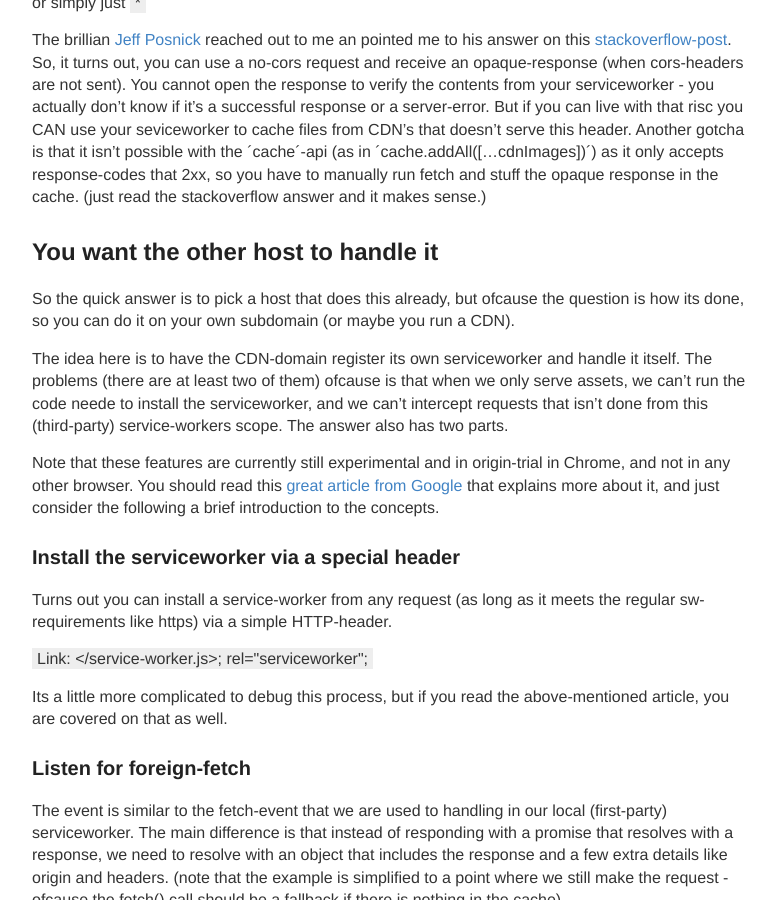
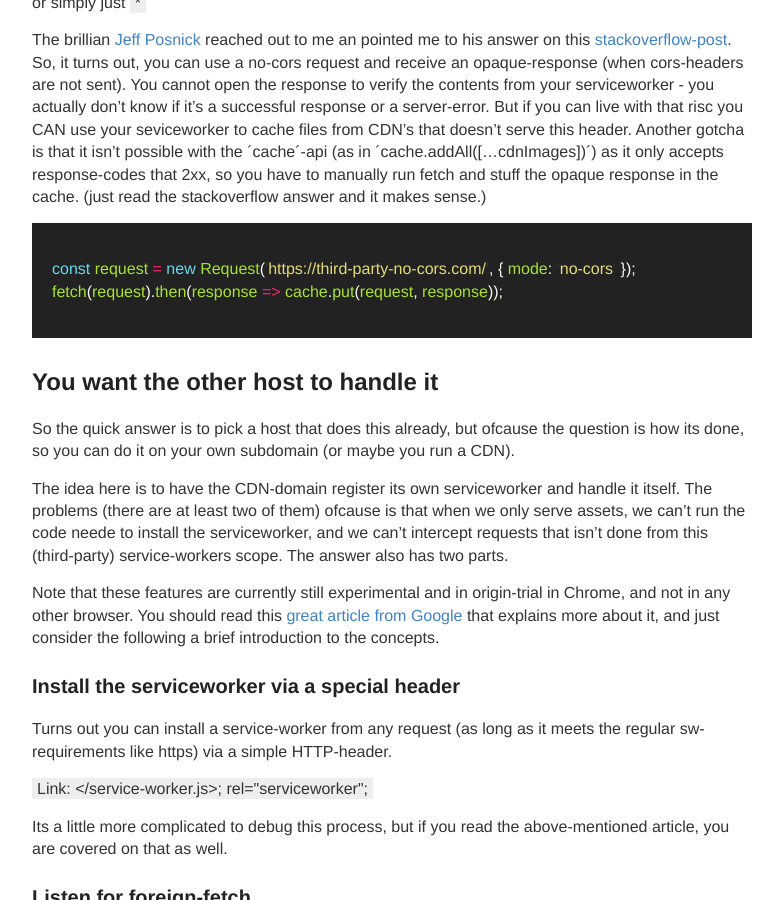
Before and after one commit to filipbech/filipbech.github.io, a Jekyll site: the page built from _posts/2017-2-10-service-worker-and-caching-from-other-origins.md, in a window 1280 px wide and 900 px high, scrolled down 900 px. Shown: the whole window, without its empty margins (248-1031 px from the left). Built offline with Jekyll 4.4.1, drawn with Linux system fonts in a browser that asks for light colours; comment, search, counter and statistics services are not loaded.

Commit message:
Update 2017-2-10-service-worker-and-caching-from-other-origins.md

````diff
--- a/_posts/2017-2-10-service-worker-and-caching-from-other-origins.md
+++ b/_posts/2017-2-10-service-worker-and-caching-from-other-origins.md
@@ -22,6 +22,11 @@ This is what you probably want. It's where you are in control, and you get to de
 or simply just `*`
 
 The brillian [Jeff Posnick](https://twitter.com/jeffposnick) reached out to me an pointed me to his answer on this [stackoverflow-post](http://stackoverflow.com/questions/39109789/what-limitations-apply-to-opaque-responses/39109790#39109790). So, it turns out, you can use a no-cors request and receive an opaque-response (when cors-headers are not sent). You cannot open the response to verify the contents from your serviceworker - you actually don't know if it's a successful response or a server-error. But if you can live with that risc you CAN use your seviceworker to cache files from CDN's that doesn't serve this header. Another gotcha is that it isn't possible with the ´cache´-api (as in ´cache.addAll([...cdnImages])´) as it only accepts response-codes that 2xx, so you have to manually run fetch and stuff the opaque response in the cache. (just read the stackoverflow answer and it makes sense.)
+
+```js
+const request = new Request('https://third-party-no-cors.com/', { mode: 'no-cors' });
+fetch(request).then(response => cache.put(request, response));
+```
 
 ## You want the other host to handle it
 So the quick answer is to pick a host that does this already, but ofcause the question is how its done, so you can do it on your own subdomain (or maybe you run a CDN).
````
